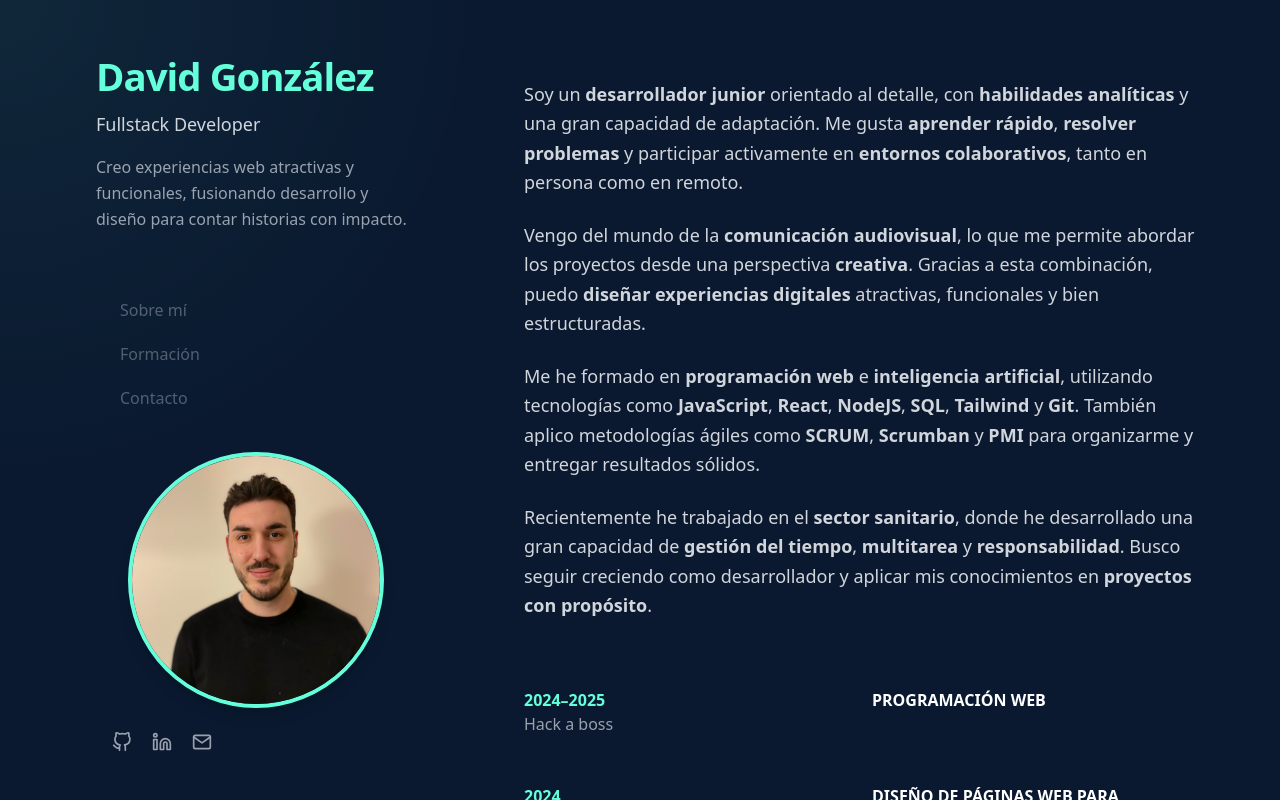
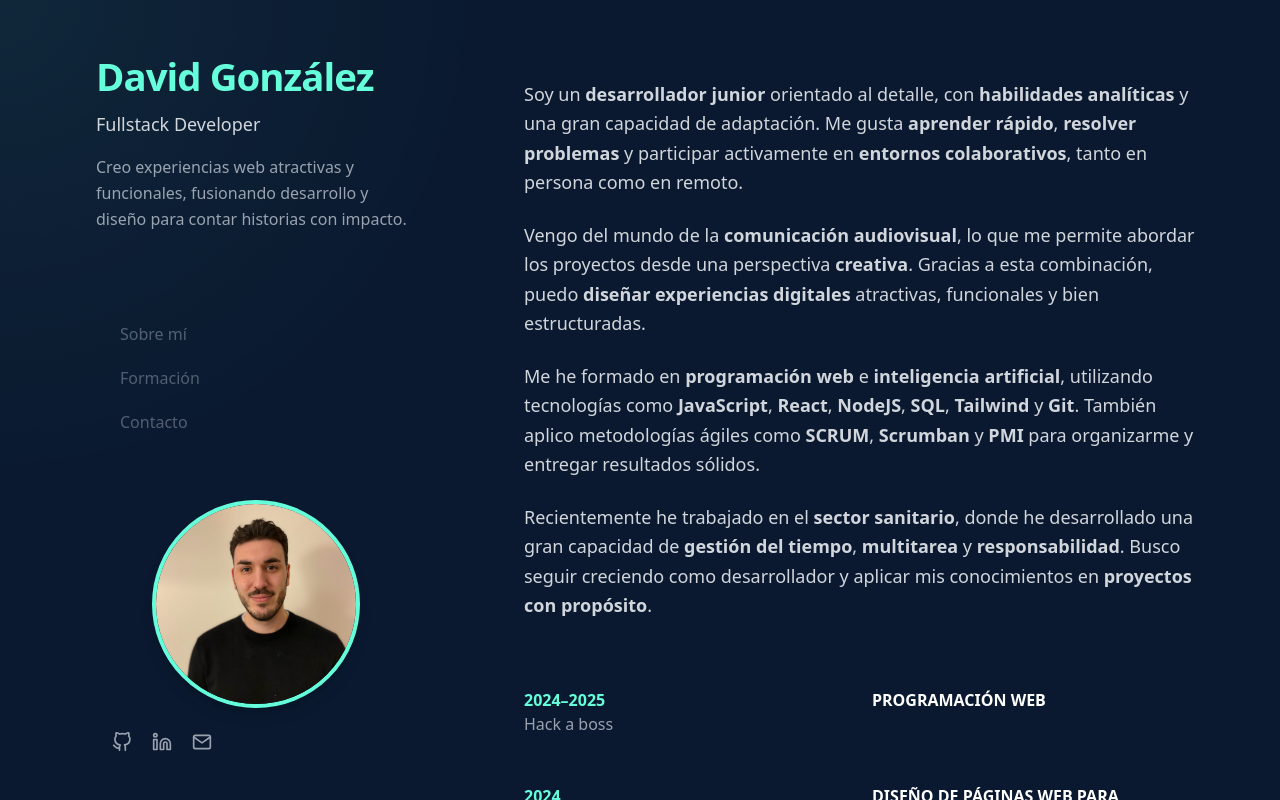
Before and after one commit to Dav993/Personal, a React (Vite) app in the folder client/: page / in a window 1280 px wide. Built offline with nearby package versions, Linux system fonts and the light colour scheme.

Commit message:
parece que algo avanzamos

```diff
--- a/client/src/components/Header.jsx
+++ b/client/src/components/Header.jsx
@@ -90,10 +90,7 @@ function Header() {
                 </div>
 
                 {/* Parte central: Navegación */}
-                <nav
-                    className="flex flex-col gap-5 text-base font-medium text-gray-400 mt-5 xl:mt-12
-"
-                >
+                <nav className="flex flex-col gap-5 text-base font-medium text-gray-400 mt-10 xl:mt-12">
                     {['about', 'formacion', 'contact'].map((section) => (
                         <Link
                             key={section}
@@ -112,11 +109,7 @@ function Header() {
                                       ? 'Formación'
                                       : 'Contacto'}
                             </span>
-                            <span
-                                className="absolute left-0 top-1/2 -translate-y-1/2 h-[1px] w-3 bg-[#64ffda]
-                                scale-x-0 opacity-0 group-hover:scale-x-100 group-hover:opacity-100
-                                transition-transform duration-300 origin-left"
-                            ></span>
+                            <span className="absolute left-0 top-1/2 -translate-y-1/2 h-[1px] w-3 bg-[#64ffda] scale-x-0 opacity-0 group-hover:scale-x-100 group-hover:opacity-100 transition-transform duration-300 origin-left"></span>
                         </Link>
                     ))}
                 </nav>
@@ -126,7 +119,7 @@ function Header() {
                     <img
                         src="/profile-image.jpg"
                         alt="Foto de David"
-                        className="w-48 h-48 sm:w-52 sm:h-52 md:w-56 md:h-56 lg:w-60 lg:h-60 xl:w-64 xl:h-64 2xl:w-72 2xl:h-72 object-cover rounded-full border-4 border-[#64ffda] shadow-lg"
+                        className="h-[18vh] sm:h-[20vh] md:h-[22vh] lg:h-[24vh] xl:h-[26vh] 2xl:h-[28vh] w-auto aspect-square object-cover rounded-full border-4 border-[#64ffda] shadow-lg"
                     />
                     <div className="flex gap-5 text-xl text-gray-400 self-start pl-4">
                         <a
```
